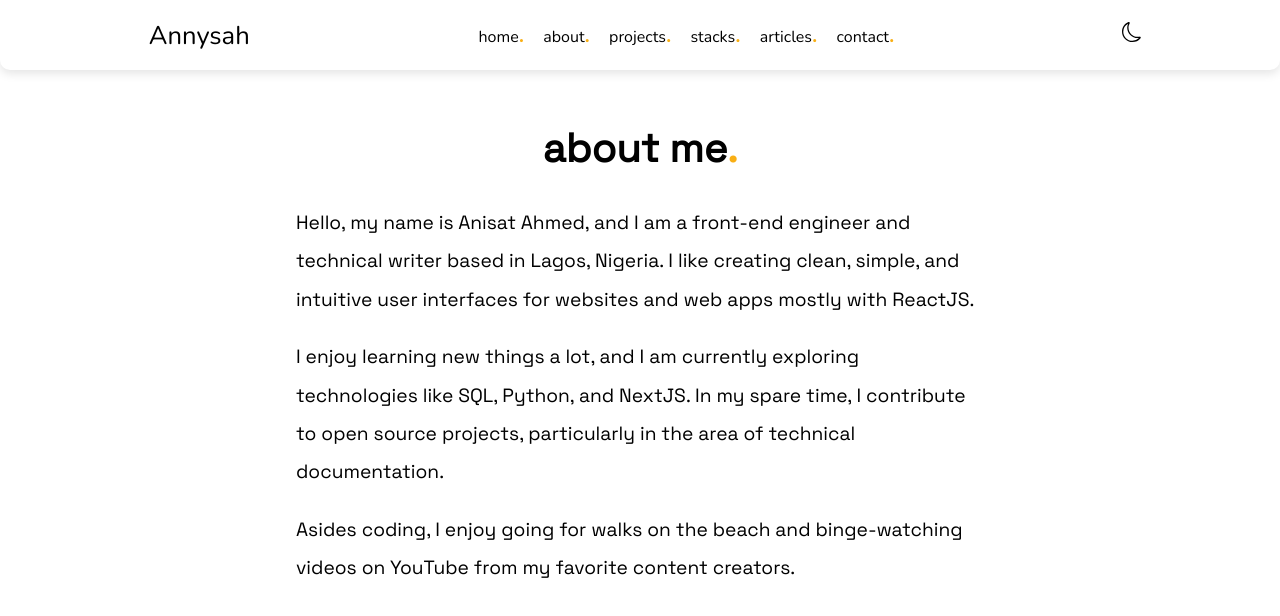
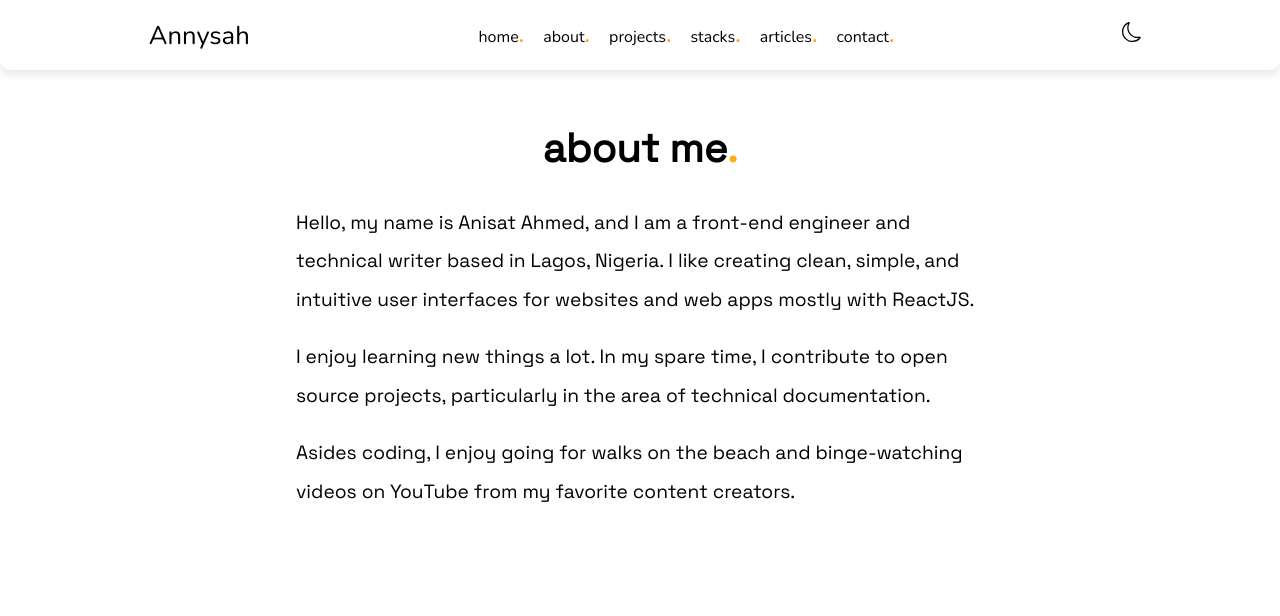
Before and after one commit to Annysah/annysah-portfolio-website, a Next.js app: page /about in a window 1280 px wide. Shown: the top 616 px of the page. Built offline with nearby package versions, Linux system fonts and the light colour scheme.

Commit message:
Update about.js

```diff
--- a/pages/about.js
+++ b/pages/about.js
@@ -79,8 +79,7 @@ const About = () => {
           </p>
 
           <p>
-            I enjoy learning new things a lot, and I am currently exploring
-            technologies like SQL, Python, and NextJS. In my spare time, I
+            I enjoy learning new things a lot. In my spare time, I
             contribute to open source projects, particularly in the area of
             technical documentation.
           </p>
```
